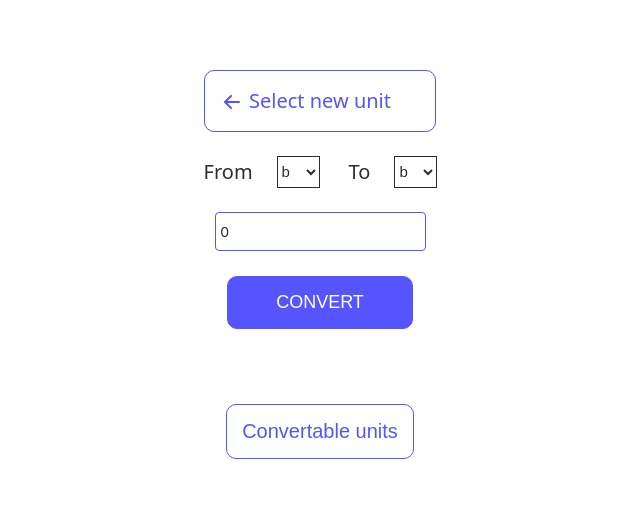
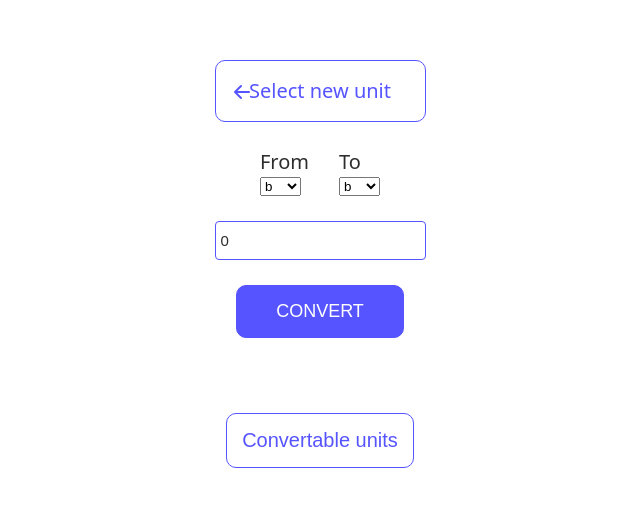
Before and after one commit to tamaskovacs0408/unit-converter, a React (Vite) app: page /converter/data in a window 1280 px wide. Shown: the part 136-642 px from the top of the page, without its empty margins (320-960 px from the left). Built offline with nearby package versions, Linux system fonts and the light colour scheme.

Commit message:
Update existing components based on currency converter component

```diff
--- a/src/components/Selector.tsx
+++ b/src/components/Selector.tsx
@@ -8,6 +8,7 @@ export default function Selector() {
     { id: "volume", title: "Volume" },
     { id: "data", title: "Data" },
     { id: "time", title: "Time" },
+    { id: "currency", title: "Currency" },
   ];
 
   return (
--- a/src/components/UnitSelector.tsx
+++ b/src/components/UnitSelector.tsx
@@ -1,20 +1,41 @@
-import { UnitSelectorProps } from "@/types/types";
-
+import { UnitOption } from "@/types/types";
 import classes from "@/components/UnitSelector.module.scss";
 
-export default function UnitSelector(props: UnitSelectorProps) {
-  const { convertTitle, unitId, unitsArray } = props;
+interface UnitSelectorProps {
+  convertTitle: string;
+  unitId: string;
+  unitsArray: Array<UnitOption | string>;
+  value?: string;
+  onChange?: (e: React.ChangeEvent<HTMLSelectElement>) => void;
+}
 
+export default function UnitSelector({
+  convertTitle,
+  unitId,
+  unitsArray,
+  value,
+  onChange,
+}: UnitSelectorProps) {
   return (
-    <label className={classes.label} htmlFor={unitId}>
-      {convertTitle}
-      <select name={unitId} id={unitId}>
-        {unitsArray.map(unit => (
-          <option key={unit} value={unit}>
-            {unit}
-          </option>
-        ))}
+    <div>
+      <label className={classes.label} htmlFor={unitId}>{convertTitle}</label>
+      <select name={unitId} id={unitId} value={value} onChange={onChange}>
+        {unitsArray.map((unit) => {
+          if (typeof unit === 'string') {
+            return (
+              <option key={unit} value={unit}>
+                {unit}
+              </option>
+            );
+          }
+          const unitOption = unit as UnitOption;
+          return (
+            <option key={unitOption.value} value={unitOption.value}>
+              {unitOption.name}
+            </option>
+          );
+        })}
       </select>
-    </label>
+    </div>
   );
 }
```
